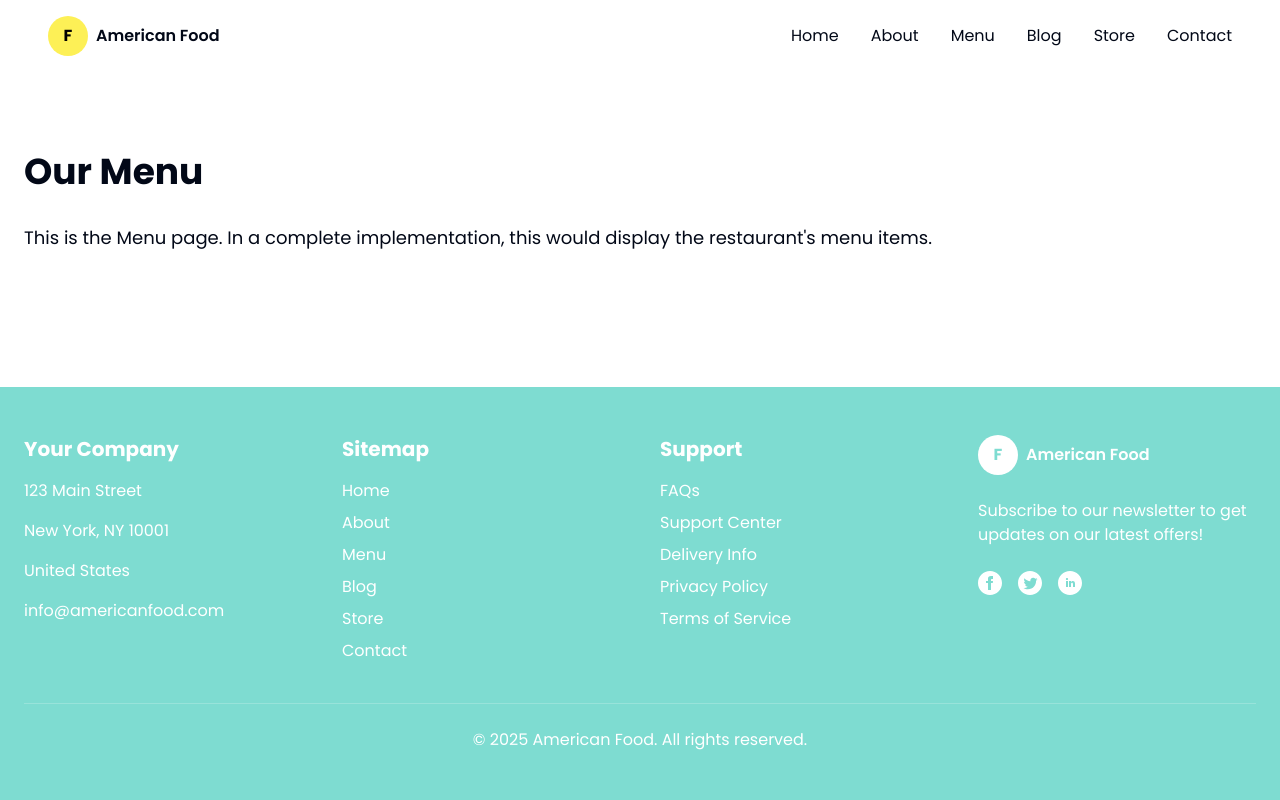
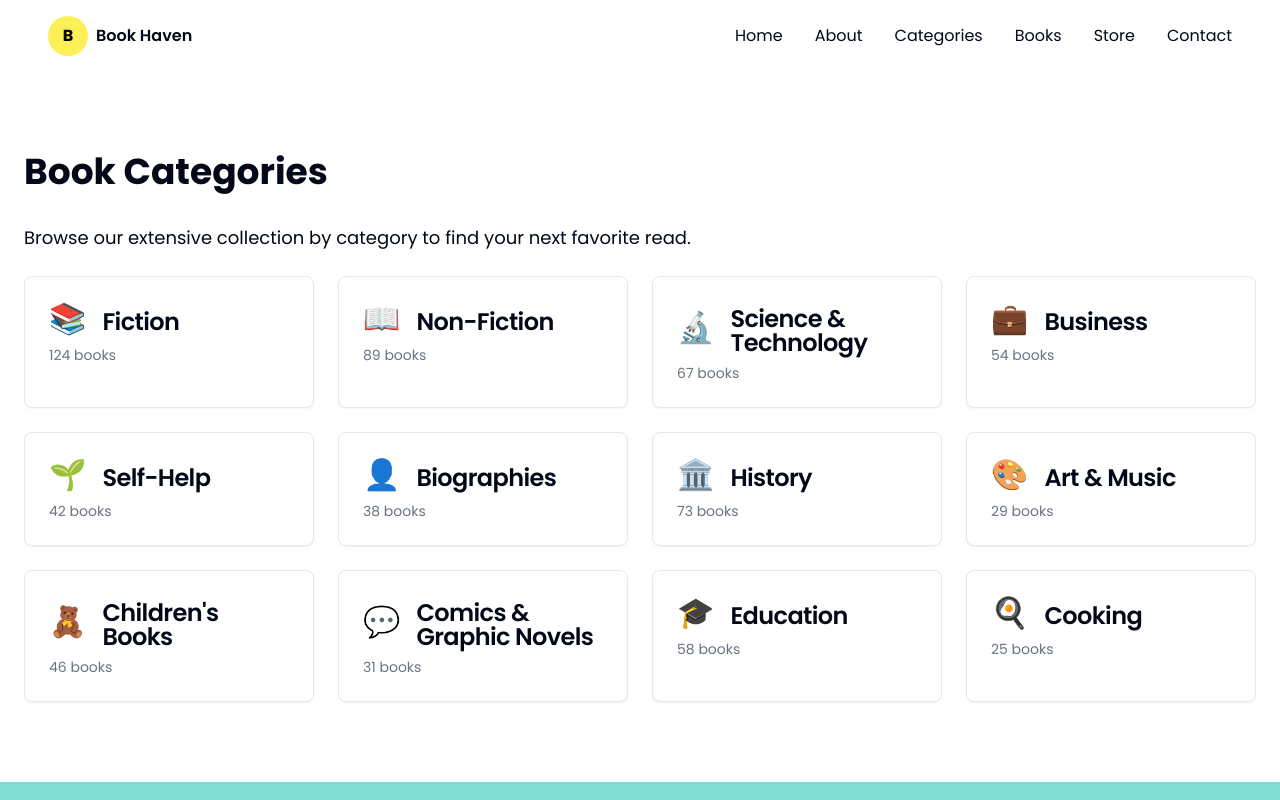
Before and after one commit to TienVo17/react-template-genesis-kit, a React (Vite) app: page /menu in a window 1280 px wide. Shown: the top 800 px of the page. Built offline with nearby package versions, Linux system fonts and the light colour scheme.

Commit message:
Refactor: Update content for book store
Update the content of the pages to reflect a book store.

```diff
--- /dev/null
+++ b/src/components/BookList.tsx
@@ -0,0 +1,90 @@
+
+import React from 'react';
+import { Card, CardContent, CardDescription, CardFooter, CardHeader, CardTitle } from "@/components/ui/card";
+import { Button } from "@/components/ui/button";
+
+const bookData = [
+  {
+    id: 1,
+    title: "The Art of Reading",
+    author: "Sarah Johnson",
+    image: "https://images.unsplash.com/photo-1544947950-fa07a98d237f?ixlib=rb-1.2.1&auto=format&fit=crop&w=500&q=80",
+    category: "Self-Help",
+    price: "$24.99",
+  },
+  {
+    id: 2,
+    title: "Mystery of the Ancient Library",
+    author: "Michael Smith",
+    image: "https://images.unsplash.com/photo-1512820790803-83ca734da794?ixlib=rb-1.2.1&auto=format&fit=crop&w=500&q=80",
+    category: "Fiction",
+    price: "$19.99",
+  },
+  {
+    id: 3,
+    title: "Programming Fundamentals",
+    author: "David Wilson",
+    image: "https://images.unsplash.com/photo-1532012197267-da84d127e765?ixlib=rb-1.2.1&auto=format&fit=crop&w=500&q=80",
+    category: "Education",
+    price: "$34.99",
+  },
+  {
+    id: 4,
+    title: "The History of Literature",
+    author: "Emily Adams",
+    image: "https://images.unsplash.com/photo-1495446815901-a7297e633e8d?ixlib=rb-1.2.1&auto=format&fit=crop&w=500&q=80",
+    category: "History",
+    price: "$29.99",
+  },
+  {
+    id: 5,
+    title: "Modern Poetry Collection",
+    author: "Robert Evans",
+    image: "https://images.unsplash.com/photo-1476275466078-4007374efbbe?ixlib=rb-1.2.1&auto=format&fit=crop&w=500&q=80",
+    category: "Poetry",
+    price: "$18.99",
+  },
+  {
+    id: 6,
+    title: "Science and Discovery",
+    author: "Jessica Thompson",
+    image: "https://images.unsplash.com/photo-1456513080510-7bf3a84b82f8?ixlib=rb-1.2.1&auto=format&fit=crop&w=500&q=80",
+    category: "Science",
+    price: "$27.99",
+  },
+];
+
+const BookList = () => {
+  return (
+    <div className="grid grid-cols-1 md:grid-cols-3 gap-8">
+      {bookData.map((book) => (
+        <Card key={book.id} className="group">
+          <CardHeader className="p-0 overflow-hidden rounded-t-lg">
+            <div className="overflow-hidden h-64">
+              <img
+                src={book.image}
+                alt={book.title}
+                className="w-full h-full object-cover transform group-hover:scale-105 transition-transform duration-300"
+              />
+            </div>
+          </CardHeader>
+          <CardContent className="p-4">
+            <CardTitle className="text-xl font-semibold mb-1">{book.title}</CardTitle>
+            <CardDescription className="text-gray-600 mb-2">by {book.author}</CardDescription>
+            <div className="flex justify-between items-center">
+              <span className="text-gray-700">{book.category}</span>
+              <span className="font-bold text-food-purple">{book.price}</span>
+            </div>
+          </CardContent>
+          <CardFooter className="border-t p-4">
+            <Button className="w-full bg-food-purple hover:bg-food-purple/90">
+              Add to Cart
+            </Button>
+          </CardFooter>
+        </Card>
+      ))}
+    </div>
+  );
+};
+
+export default BookList;
--- a/src/components/ContactSection.tsx
+++ b/src/components/ContactSection.tsx
@@ -34,11 +34,30 @@ const ContactSection = () => {
             </form>
           </div>
 
-          <div className="h-80 md:h-auto">
-            <div className="w-full h-full rounded-lg overflow-hidden">
-              {/* Placeholder for a map - in a real app, you'd use Google Maps or another map API */}
-              <div className="w-full h-full bg-gray-300 flex items-center justify-center">
-                <p className="text-gray-600">Map goes here</p>
+          <div>
+            <div className="bg-white p-8 rounded-lg shadow-md">
+              <h3 className="text-xl font-bold mb-4">Visit Our Bookstore</h3>
+              <div className="space-y-4">
+                <p className="flex items-start">
+                  <span className="mr-3">📍</span>
+                  <span>123 Book Street, Literary Town, BK 12345</span>
+                </p>
+                <p className="flex items-start">
+                  <span className="mr-3">📞</span>
+                  <span>+1 (555) 123-4567</span>
+                </p>
+                <p className="flex items-start">
+                  <span className="mr-3">✉️</span>
+                  <span>contact@bookhaven.com</span>
+                </p>
+                <p className="flex items-start">
+                  <span className="mr-3">🕒</span>
+                  <span>
+                    Monday - Friday: 9:00 AM - 8:00 PM<br />
+                    Saturday: 10:00 AM - 6:00 PM<br />
+                    Sunday: 12:00 PM - 5:00 PM
+                  </span>
+                </p>
               </div>
             </div>
           </div>
--- a/src/components/Footer.tsx
+++ b/src/components/Footer.tsx
@@ -8,20 +8,20 @@ const Footer = () => {
       <div className="container mx-auto px-6">
         <div className="grid grid-cols-1 md:grid-cols-4 gap-10">
           <div>
-            <h3 className="text-xl font-bold mb-4">Your Company</h3>
-            <p className="mb-4">123 Main Street</p>
-            <p className="mb-4">New York, NY 10001</p>
+            <h3 className="text-xl font-bold mb-4">Book Haven</h3>
+            <p className="mb-4">123 Book Street</p>
+            <p className="mb-4">Literary Town, BK 12345</p>
             <p className="mb-4">United States</p>
-            <p className="mb-4">info@americanfood.com</p>
+            <p className="mb-4">info@bookhaven.com</p>
           </div>
 
           <div>
-            <h3 className="text-xl font-bold mb-4">Sitemap</h3>
+            <h3 className="text-xl font-bold mb-4">Explore</h3>
             <ul className="space-y-2">
               <li><Link to="/" className="hover:underline">Home</Link></li>
               <li><Link to="/about" className="hover:underline">About</Link></li>
-              <li><Link to="/menu" className="hover:underline">Menu</Link></li>
-              <li><Link to="/blog" className="hover:underline">Blog</Link></li>
+              <li><Link to="/menu" className="hover:underline">Categories</Link></li>
+              <li><Link to="/blog" className="hover:underline">Books</Link></li>
               <li><Link to="/store" className="hover:underline">Store</Link></li>
               <li><Link to="/contact" className="hover:underline">Contact</Link></li>
             </ul>
@@ -31,8 +31,8 @@ const Footer = () => {
             <h3 className="text-xl font-bold mb-4">Support</h3>
             <ul className="space-y-2">
               <li><a href="#" className="hover:underline">FAQs</a></li>
-              <li><a href="#" className="hover:underline">Support Center</a></li>
-              <li><a href="#" className="hover:underline">Delivery Info</a></li>
+              <li><a href="#" className="hover:underline">Shipping Policy</a></li>
+              <li><a href="#" className="hover:underline">Returns & Refunds</a></li>
               <li><a href="#" className="hover:underline">Privacy Policy</a></li>
               <li><a href="#" className="hover:underline">Terms of Service</a></li>
             </ul>
@@ -41,12 +41,12 @@ const Footer = () => {
           <div>
             <div className="flex items-center gap-2 mb-6">
               <div className="h-10 w-10 rounded-full bg-white flex items-center justify-center text-food-teal font-bold">
-                F
+                B
               </div>
-              <span className="font-semibold text-white">American Food</span>
+              <span className="font-semibold text-white">Book Haven</span>
             </div>
 
-            <p className="mb-6">Subscribe to our newsletter to get updates on our latest offers!</p>
+            <p className="mb-6">Subscribe to our newsletter to get updates on new releases and special offers!</p>
 
             <div className="flex gap-4 mb-8">
               <a href="#" className="text-white hover:text-gray-200">
@@ -69,7 +69,7 @@ const Footer = () => {
         </div>
 
         <div className="border-t border-white/20 mt-10 pt-6 text-center">
-          <p>&copy; {new Date().getFullYear()} American Food. All rights reserved.</p>
+          <p>&copy; {new Date().getFullYear()} Book Haven. All rights reserved.</p>
         </div>
       </div>
     </footer>
--- a/src/components/Navbar.tsx
+++ b/src/components/Navbar.tsx
@@ -7,9 +7,9 @@ const Navbar = () => {
     <nav className="py-4 px-6 md:px-12 flex items-center justify-between">
       <div className="flex items-center gap-2">
         <div className="h-10 w-10 rounded-full bg-food-yellow flex items-center justify-center text-black font-bold">
-          F
+          B
         </div>
-        <span className="font-semibold">American Food</span>
+        <span className="font-semibold">Book Haven</span>
       </div>
 
       <div className="hidden md:flex items-center gap-8">
@@ -20,10 +20,10 @@ const Navbar = () => {
           About
         </Link>
         <Link to="/menu" className="hover:text-food-purple transition-colors">
-          Menu
+          Categories
         </Link>
         <Link to="/blog" className="hover:text-food-purple transition-colors">
-          Blog
+          Books
         </Link>
         <Link to="/store" className="hover:text-food-purple transition-colors">
           Store
--- a/src/components/PopularRecipes.tsx
+++ b/src/components/PopularRecipes.tsx
@@ -1,24 +1,24 @@
 
 import React from 'react';
 
-const recipeData = [
+const bookData = [
   {
     id: 1,
-    title: "Salad",
-    image: "https://images.unsplash.com/photo-1512621776951-a57141f2eefd?ixlib=rb-1.2.1&auto=format&fit=crop&w=500&q=80",
-    category: "Healthy",
+    title: "The Forgotten Tales",
+    image: "https://images.unsplash.com/photo-1544947950-fa07a98d237f?ixlib=rb-1.2.1&auto=format&fit=crop&w=500&q=80",
+    category: "Fiction",
   },
   {
     id: 2,
-    title: "Hot Dog",
-    image: "https://images.unsplash.com/photo-1612392062631-94dd858cba90?ixlib=rb-1.2.1&auto=format&fit=crop&w=500&q=80",
-    category: "Fast Food",
+    title: "Business Strategy",
+    image: "https://images.unsplash.com/photo-1512820790803-83ca734da794?ixlib=rb-1.2.1&auto=format&fit=crop&w=500&q=80",
+    category: "Business",
   },
   {
     id: 3,
-    title: "Hamburger",
-    image: "https://images.unsplash.com/photo-1568901346375-23c9450c58cd?ixlib=rb-1.2.1&auto=format&fit=crop&w=500&q=80",
-    category: "Fast Food",
+    title: "The Art of Cooking",
+    image: "https://images.unsplash.com/photo-1532012197267-da84d127e765?ixlib=rb-1.2.1&auto=format&fit=crop&w=500&q=80",
+    category: "Cooking",
   }
 ];
 
@@ -27,22 +27,22 @@ const PopularRecipes = () => {
     <section className="py-16 bg-gray-50">
       <div className="container mx-auto px-6">
         <div className="flex flex-col md:flex-row justify-between items-center mb-12">
-          <h2 className="text-3xl font-bold">Most Popular Recipe</h2>
+          <h2 className="text-3xl font-bold">Featured Books</h2>
           <a href="#" className="text-food-purple hover:underline mt-4 md:mt-0">View All</a>
         </div>
 
         <div className="grid grid-cols-1 md:grid-cols-3 gap-8">
-          {recipeData.map((recipe) => (
-            <div key={recipe.id} className="group">
+          {bookData.map((book) => (
+            <div key={book.id} className="group">
               <div className="overflow-hidden rounded-lg mb-4">
                 <img
-                  src={recipe.image}
-                  alt={recipe.title}
+                  src={book.image}
+                  alt={book.title}
                   className="w-full h-64 object-cover transform group-hover:scale-105 transition-transform duration-300"
                 />
               </div>
-              <h3 className="text-xl font-semibold mb-2">{recipe.title}</h3>
-              <p className="text-gray-600">{recipe.category}</p>
+              <h3 className="text-xl font-semibold mb-2">{book.title}</h3>
+              <p className="text-gray-600">{book.category}</p>
             </div>
           ))}
         </div>
--- a/src/pages/Blog.tsx
+++ b/src/pages/Blog.tsx
@@ -2,6 +2,7 @@
 import React from 'react';
 import Navbar from '@/components/Navbar';
 import Footer from '@/components/Footer';
+import BookList from '@/components/BookList';
 
 const Blog = () => {
   return (
@@ -9,10 +10,11 @@ const Blog = () => {
       <Navbar />
       <main className="flex-1 py-20">
         <div className="container mx-auto px-6">
-          <h1 className="text-4xl font-bold mb-8">Blog</h1>
+          <h1 className="text-4xl font-bold mb-8">Book Collection</h1>
           <p className="text-lg mb-6">
-            This is the Blog page. In a complete implementation, this would display blog posts and articles.
+            Explore our extensive collection of books across various genres.
           </p>
+          <BookList />
         </div>
       </main>
       <Footer />
--- a/src/pages/Menu.tsx
+++ b/src/pages/Menu.tsx
@@ -2,6 +2,22 @@
 import React from 'react';
 import Navbar from '@/components/Navbar';
 import Footer from '@/components/Footer';
+import { Card, CardContent, CardHeader, CardTitle } from "@/components/ui/card";
+
+const categories = [
+  { id: 1, name: "Fiction", count: 124, icon: "📚" },
+  { id: 2, name: "Non-Fiction", count: 89, icon: "📖" },
+  { id: 3, name: "Science & Technology", count: 67, icon: "🔬" },
+  { id: 4, name: "Business", count: 54, icon: "💼" },
+  { id: 5, name: "Self-Help", count: 42, icon: "🌱" },
+  { id: 6, name: "Biographies", count: 38, icon: "👤" },
+  { id: 7, name: "History", count: 73, icon: "🏛️" },
+  { id: 8, name: "Art & Music", count: 29, icon: "🎨" },
+  { id: 9, name: "Children's Books", count: 46, icon: "🧸" },
+  { id: 10, name: "Comics & Graphic Novels", count: 31, icon: "💬" },
+  { id: 11, name: "Education", count: 58, icon: "🎓" },
+  { id: 12, name: "Cooking", count: 25, icon: "🍳" },
+];
 
 const Menu = () => {
   return (
@@ -9,10 +25,24 @@ const Menu = () => {
       <Navbar />
       <main className="flex-1 py-20">
         <div className="container mx-auto px-6">
-          <h1 className="text-4xl font-bold mb-8">Our Menu</h1>
+          <h1 className="text-4xl font-bold mb-8">Book Categories</h1>
           <p className="text-lg mb-6">
-            This is the Menu page. In a complete implementation, this would display the restaurant's menu items.
+            Browse our extensive collection by category to find your next favorite read.
           </p>
+
+          <div className="grid grid-cols-1 md:grid-cols-3 lg:grid-cols-4 gap-6">
+            {categories.map(category => (
+              <Card key={category.id} className="hover:shadow-lg transition-shadow cursor-pointer">
+                <CardHeader className="flex flex-row items-center gap-4 pb-2">
+                  <span className="text-3xl">{category.icon}</span>
+                  <CardTitle>{category.name}</CardTitle>
+                </CardHeader>
+                <CardContent>
+                  <p className="text-sm text-gray-500">{category.count} books</p>
+                </CardContent>
+              </Card>
+            ))}
+          </div>
         </div>
       </main>
       <Footer />
--- a/src/pages/Store.tsx
+++ b/src/pages/Store.tsx
@@ -2,6 +2,28 @@
 import React from 'react';
 import Navbar from '@/components/Navbar';
 import Footer from '@/components/Footer';
+import { Button } from "@/components/ui/button";
+
+const featuredCollections = [
+  {
+    id: 1,
+    title: "Summer Reading",
+    description: "Perfect books for beach days and vacations",
+    image: "https://images.unsplash.com/photo-1544947950-fa07a98d237f?ixlib=rb-1.2.1&auto=format&fit=crop&w=800&q=80",
+  },
+  {
+    id: 2,
+    title: "Bestsellers 2025",
+    description: "This year's most popular titles",
+    image: "https://images.unsplash.com/photo-1512820790803-83ca734da794?ixlib=rb-1.2.1&auto=format&fit=crop&w=800&q=80",
+  },
+  {
+    id: 3,
+    title: "Academic Essentials",
+    description: "Must-haves for students and researchers",
+    image: "https://images.unsplash.com/photo-1532012197267-da84d127e765?ixlib=rb-1.2.1&auto=format&fit=crop&w=800&q=80",
+  }
+];
 
 const Store = () => {
   return (
@@ -9,10 +31,52 @@ const Store = () => {
       <Navbar />
       <main className="flex-1 py-20">
         <div className="container mx-auto px-6">
-          <h1 className="text-4xl font-bold mb-8">Store</h1>
-          <p className="text-lg mb-6">
-            This is the Store page. In a complete implementation, this would display products available for purchase.
-          </p>
+          <h1 className="text-4xl font-bold mb-8">Book Store</h1>
+
+          {/* Featured Collections */}
+          <section className="mb-16">
+            <h2 className="text-2xl font-bold mb-6">Featured Collections</h2>
+            <div className="grid grid-cols-1 md:grid-cols-3 gap-8">
+              {featuredCollections.map(collection => (
+                <div key={collection.id} className="group relative overflow-hidden rounded-lg shadow-md">
+                  <div className="h-64 overflow-hidden">
+                    <img
+                      src={collection.image}
+                      alt={collection.title}
+                      className="w-full h-full object-cover transform group-hover:scale-105 transition-transform duration-300"
+                    />
+                  </div>
+                  <div className="absolute bottom-0 left-0 right-0 bg-black bg-opacity-70 text-white p-4">
+                    <h3 className="text-xl font-semibold mb-1">{collection.title}</h3>
+                    <p className="text-sm text-gray-300 mb-2">{collection.description}</p>
+                    <Button variant="outline" className="bg-transparent border-white text-white hover:bg-white hover:text-black">
+                      View Collection
+                    </Button>
+                  </div>
+                </div>
+              ))}
+            </div>
+          </section>
+
+          {/* Special Offers */}
+          <section>
+            <div className="bg-gray-100 rounded-lg p-8">
+              <div className="flex flex-col md:flex-row justify-between items-center gap-6">
+                <div>
+                  <h2 className="text-2xl font-bold mb-2">Special Discount</h2>
+                  <p className="text-lg mb-4">Get 20% off on all fiction books this week!</p>
+                  <Button className="bg-food-purple hover:bg-food-purple/90">Shop Now</Button>
+                </div>
+                <div className="w-full md:w-1/3">
+                  <img
+                    src="https://images.unsplash.com/photo-1495446815901-a7297e633e8d?ixlib=rb-1.2.1&auto=format&fit=crop&w=500&q=80"
+                    alt="Special offer"
+                    className="rounded-lg shadow-md"
+                  />
+                </div>
+              </div>
+            </div>
+          </section>
         </div>
       </main>
       <Footer />
```
Also changed, not shown: src/components/Hero.tsx (+7 -7 lines).
